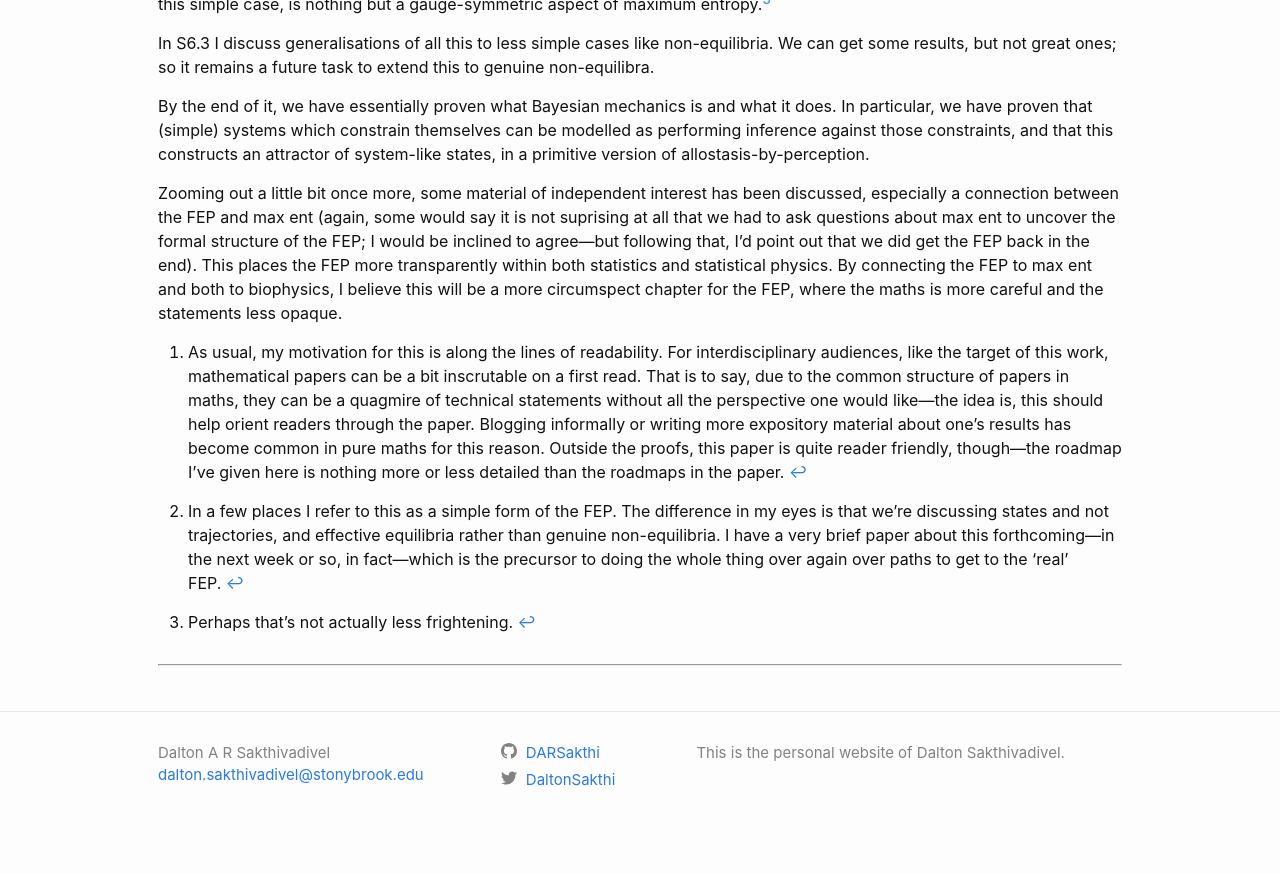
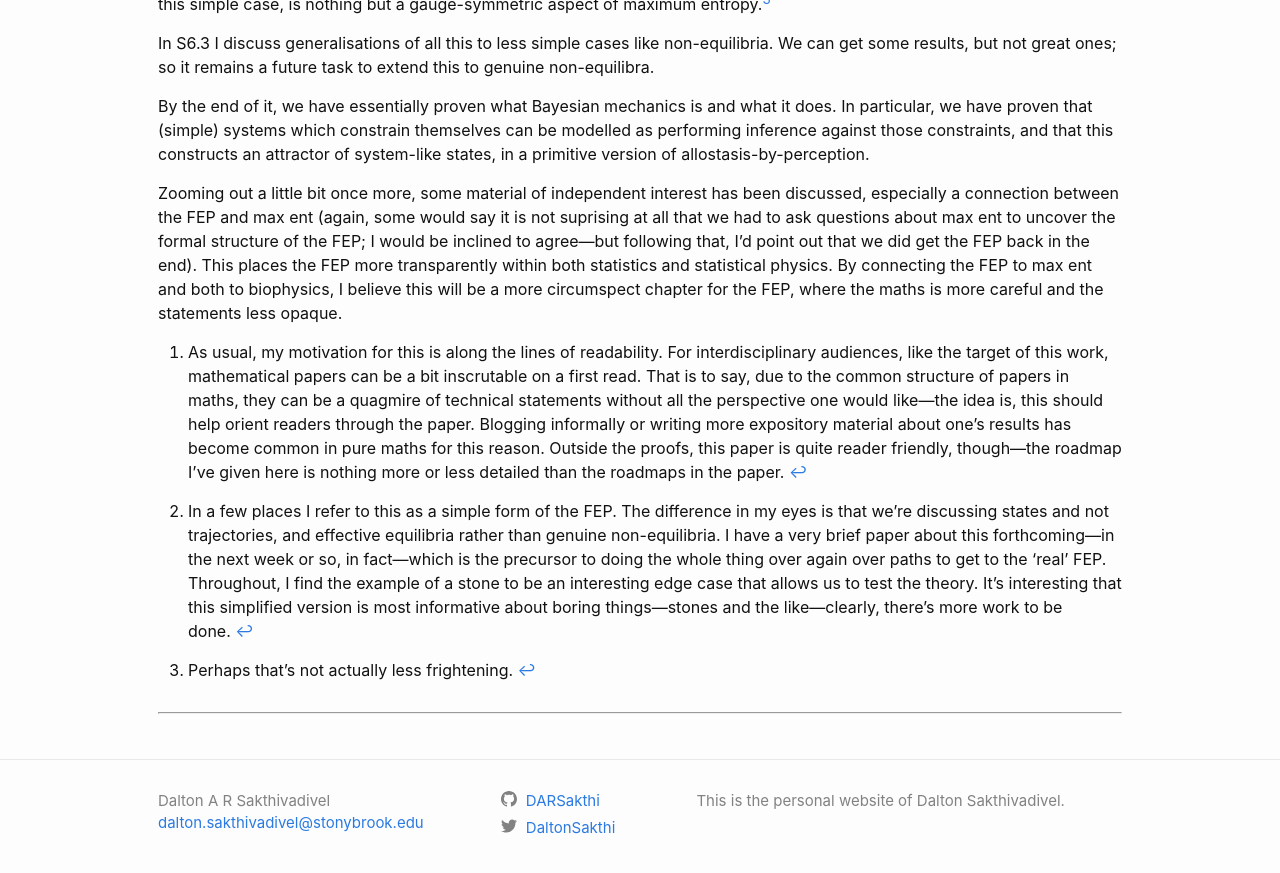
Before and after one commit to DARSakthi/DARSakthi.github.io, a Jekyll site: the page built from _posts/2022-04-27-BMech-I.markdown, in a window 1280 px wide and 900 px high, scrolled down 3092 px. Shown: the top 873 px of the window. Built offline with Jekyll 4.4.1, drawn with Linux system fonts in a browser that asks for light colours; formulas are drawn with MathJax 3; comment, search, counter and statistics services are not loaded; before the commit the page ends 3944 px from its top, so only the background shows below that.

Commit message:
Addition

```diff
--- a/_posts/2022-04-27-BMech-I.markdown
+++ b/_posts/2022-04-27-BMech-I.markdown
@@ -61,6 +61,6 @@ Zooming out a little bit once more, some material of independent interest has be
 
 [^1]: As usual, my motivation for this is along the lines of readability. For interdisciplinary audiences, like the target of this work, mathematical papers can be a bit inscrutable on a first read. That is to say, due to the common structure of papers in maths, they can be a quagmire of technical statements without all the perspective one would like—the idea is, this should help orient readers through the paper. Blogging informally or writing more expository material about one's results has become common in pure maths for this reason. Outside the proofs, this paper is quite reader friendly, though—the roadmap I've given here is nothing more or less detailed than the roadmaps in the paper.
 
-[^2]: In a few places I refer to this as a simple form of the FEP. The difference in my eyes is that we're discussing states and not trajectories, and effective equilibria rather than genuine non-equilibria. I have a very brief paper about this forthcoming—in the next week or so, in fact—which is the precursor to doing the whole thing over again over paths to get to the 'real' FEP.
+[^2]: In a few places I refer to this as a simple form of the FEP. The difference in my eyes is that we're discussing states and not trajectories, and effective equilibria rather than genuine non-equilibria. I have a very brief paper about this forthcoming—in the next week or so, in fact—which is the precursor to doing the whole thing over again over paths to get to the 'real' FEP. Throughout, I find the example of a stone to be an interesting edge case that allows us to test the theory. It's interesting that this simplified version is most informative about boring things—stones and the like—clearly, there's more work to be done.
 
 [^3]: Perhaps that's not actually less frightening.
```
